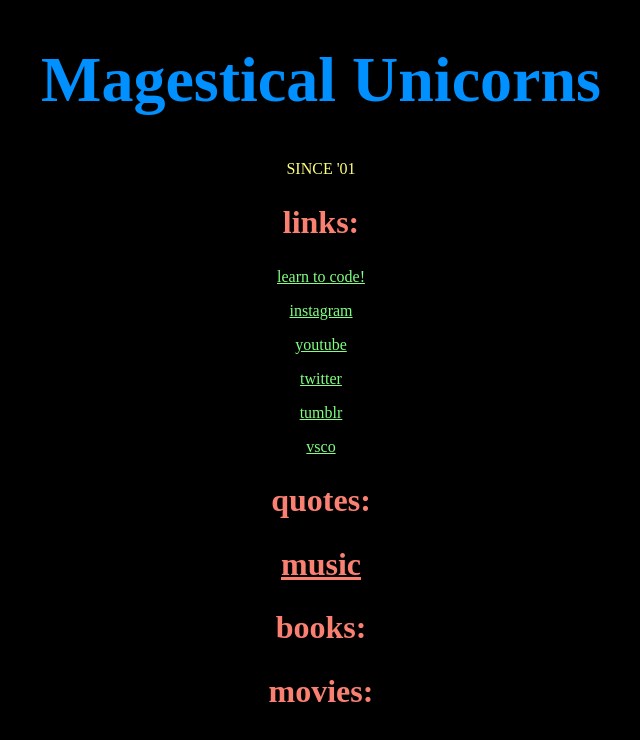
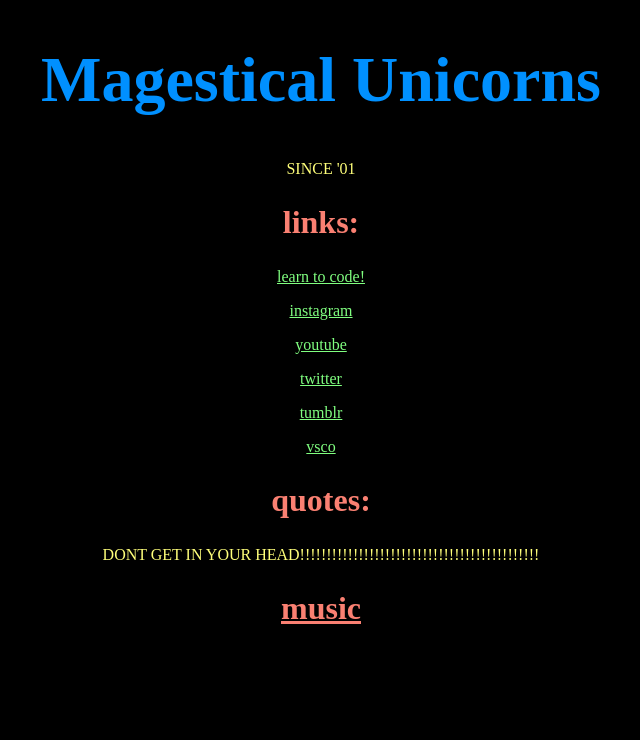
Before and after one commit to agb92101/magestical-unicorns, a plain HTML site: page index.html in a window 1280 px wide. Shown: the whole page, without its empty margins (319-959 px from the left). Drawn offline with Linux system fonts and the light colour scheme.

Commit message:
Update index.html

```diff
--- a/index.html
+++ b/index.html
@@ -24,12 +24,10 @@ p { color:#ffff7a; text-align:center}
 <p><a style="color:#80ff80" href="https://www.vsco.co">vsco</a></p>
 
 <h2>quotes:</h2>
+<p>DONT GET IN YOUR HEAD!!!!!!!!!!!!!!!!!!!!!!!!!!!!!!!!!!!!!!!!!!!!!<br -unknown></p>
 
 <h2><a style="color:salmon" href="http://agb92101.github.io/music/">music</a></h2>
 
-<h2>books:</h2>
-
-<h2>movies:</h2>
 
 </body>
 </html>
```
